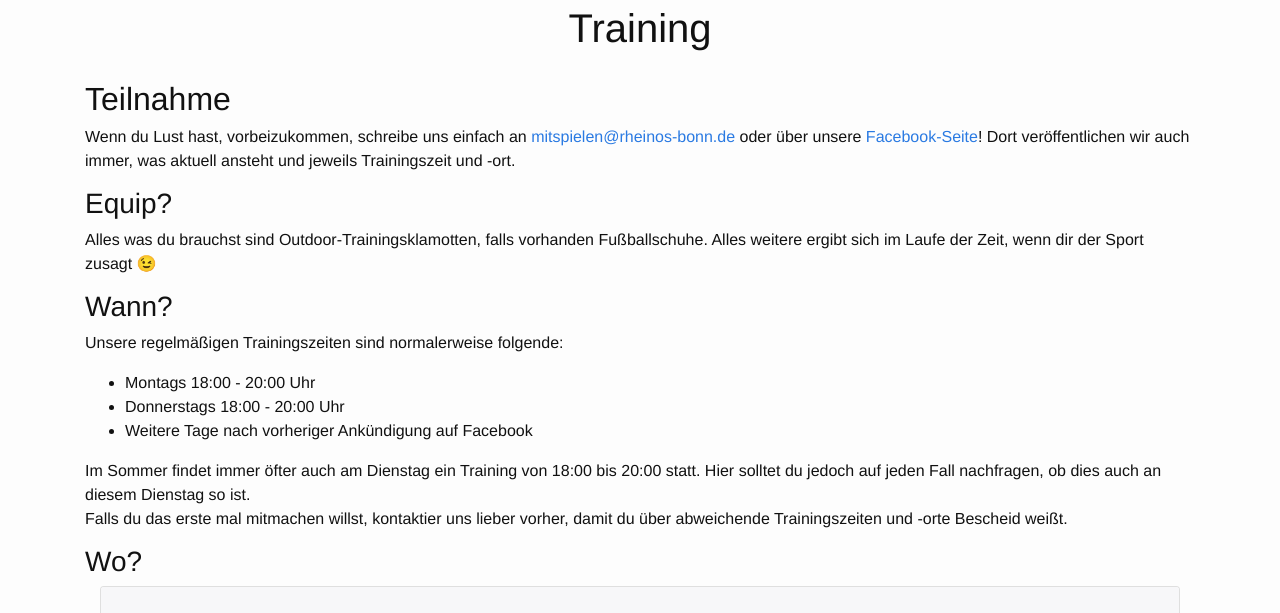
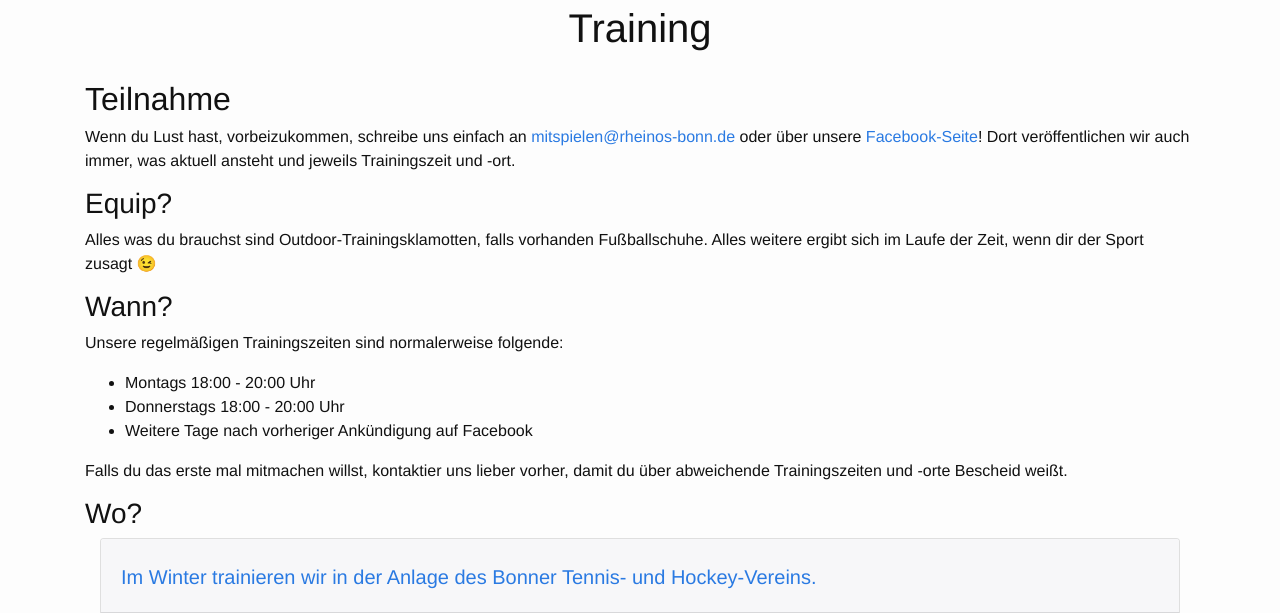
Before and after one commit to rheinos/rheinos.github.io, a Jekyll site: the page built from training.md, in a window 1280 px wide and 1400 px high, scrolled down 89 px, cut to the strip 0-613 px from the top of the window. Built offline with Jekyll 4.4.1, drawn with Linux system fonts in a browser that asks for light colours; nearby versions of some CDN libraries; emoji names are drawn with the system emoji font; some of the changed text lies outside the part shown.

Commit message:
Update training.md
Correct training hours

```diff
--- a/training.md
+++ b/training.md
@@ -19,40 +19,40 @@ Unsere regelmäßigen Trainingszeiten sind normalerweise folgende:
 * Donnerstags 18:00 - 20:00 Uhr
 * Weitere Tage nach vorheriger Ankündigung auf Facebook
 
-Im Sommer findet immer öfter auch am Dienstag ein Training von 18:00 bis 20:00 statt. Hier solltet du jedoch auf jeden Fall nachfragen, ob dies auch an diesem Dienstag so ist.
-<br>
 Falls du das erste mal mitmachen willst, kontaktier uns lieber vorher, damit du über abweichende Trainingszeiten und -orte Bescheid weißt.
 
 ### Wo?
 
 <div id="accordion" role="tablist" aria-multiselectable="false" class="col-sm-12">
+ <div class="card">
+    <div class="card-header" role="tab">
+      <h5 class="card-title">
+        <a data-toggle="collapse" data-parent="#accordion" href="#winterMap" aria-expanded="true" aria-controls="winterMap">
+          Im Winter trainieren wir in der Anlage des Bonner Tennis- und Hockey-Vereins.
+        </a>
+      </h5>
+    </div>
+    <div id="winterMap" class="collapse show" role="tabpanel" aria-labelledby="headingOne">
+        <div class="card-block embed-responsive embed-responsive-16by9">
+          <iframe src="https://www.google.com/maps/embed?pb=!1m18!1m12!1m3!1d2526.69321329116!2d7.119160415740685!3d50.70707737951148!2m3!1f0!2f0!3f0!3m2!1i1024!2i768!4f13.1!3m3!1m2!1s0x47bee3de057f6cd3%3A0xe5c4cc4f52a37998!2sChristian-Miesen-Stra%C3%9Fe+1%2C+53129+Bonn!5e0!3m2!1sde!2sde!4v1540219980603" class="embed-responsive-item"></iframe>
+        </div>
+    </div>
+  </div>
+
   <div class="card">
     <div class="card-header" role="tab">
       <h5 class="card-title">
-        <a data-toggle="collapse" data-parent="#accordion" href="#summerMap" aria-expanded="true" aria-controls="summerMap">
+        <a class="collapsed" data-toggle="collapse" data-parent="#accordion" href="#summerMap" aria-expanded="false" aria-controls="summerMap">
           Im Sommer findest du uns auf der Hofgartenwiese
         </a>
       </h5>
     </div>
-    <div id="summerMap" class="collapse show" role="tabpanel" aria-labelledby="headingOne">
+    <div id="summerMap" class="collapse" role="tabpanel" aria-labelledby="headingTwo">
       <div class="card-block embed-responsive embed-responsive-16by9">
         <iframe src="https://www.google.com/maps/embed?pb=!1m18!1m12!1m3!1d2525.3198699741306!2d7.103778486083354!3d50.73255591386587!2m3!1f0!2f0!3f0!3m2!1i1024!2i768!4f13.1!3m3!1m2!1s0x47bee17510605669%3A0xf871614ea1c2bfb1!2sAm+Hofgarten%2C+53113+Bonn!5e0!3m2!1sde!2sde!4v1490958380850" class="embed-responsive-item"></iframe>
       </div>
     </div>
   </div>
 
-  <div class="card">
-    <div class="card-header" role="tab">
-      <h5 class="card-title">
-        <a class="collapsed" data-toggle="collapse" data-parent="#accordion" href="#winterMap" aria-expanded="false" aria-controls="winterMap">
-          Im Winter trainieren wir in der Sportanlage Wasserland
-        </a>
-      </h5>
-    </div>
-    <div id="winterMap" class="collapse" role="tabpanel" aria-labelledby="headingTwo">
-        <div class="card-block embed-responsive embed-responsive-16by9">
-          <iframe src="https://www.google.com/maps/embed?pb=!1m18!1m12!1m3!1d1245.872501592097!2d7.117871192413944!3d50.71009421748352!2m3!1f0!2f0!3f0!3m2!1i1024!2i768!4f13.1!3m3!1m2!1s0x47bee3d8d15a71ab%3A0xe64acfc855de2931!2sWasserland+11%2C+53129+Bonn!5e0!3m2!1sde!2sde!4v1485989670868" class="embed-responsive-item"></iframe>
-        </div>
-    </div>
-  </div>
+
 </div>
```
